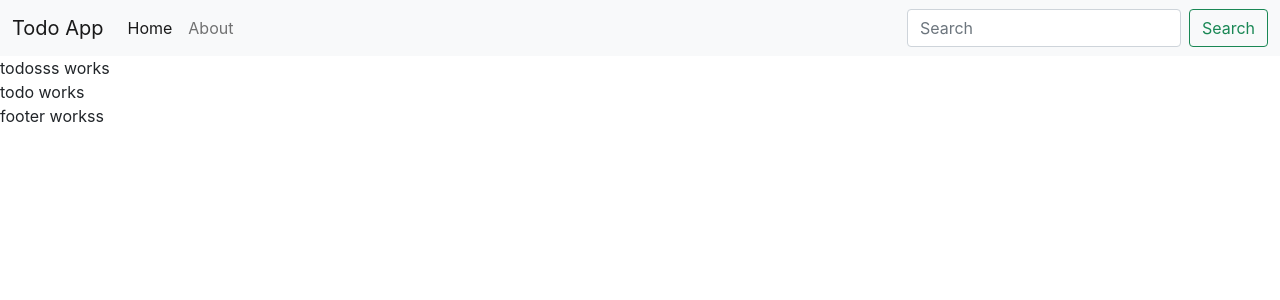
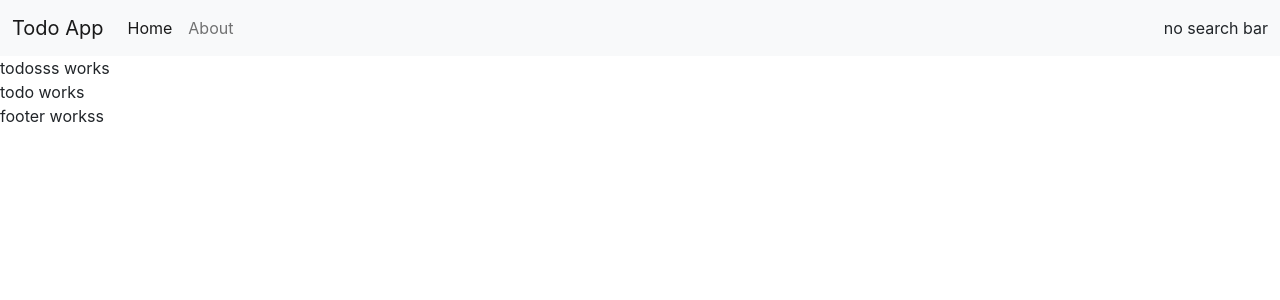
Before and after one commit to uzairqq/React-Js, a React (Create React App) app: page / in a window 1280 px wide. Shown: the top 300 px of the page. Built offline with nearby package versions, Linux system fonts and the light colour scheme.

Commit message:
using props using if or ternary condition

```diff
--- a/src/App.js
+++ b/src/App.js
@@ -5,7 +5,7 @@ import Todos from "./components/Todos";
 const App = () => {
   return (
     <>
-      <Header title="Todo App" />
+      <Header title="Todo App" searchBar={false} />
       <Todos />
       <Footer />
     </>
--- a/src/components/Header.js
+++ b/src/components/Header.js
@@ -1,12 +1,12 @@
 import React from "react";
 
-const Header = ({ title }) => {
+const Header = (props) => {
   return (
     <div>
       <nav className="navbar navbar-expand-lg navbar-light bg-light">
         <div className="container-fluid">
           <a className="navbar-brand" href="#">
-            {title}
+            {props.title}
           </a>
           <button
             className="navbar-toggler"
@@ -32,6 +32,7 @@ const Header = ({ title }) => {
                 </a>
               </li>
             </ul>
+            {props.searchBar ? (
               <form className="d-flex">
                 <input
                   className="form-control me-2"
@@ -43,6 +44,9 @@ const Header = ({ title }) => {
                   Search
                 </button>
               </form>
+            ) : (
+              "no search bar  "
+            )}
           </div>
         </div>
       </nav>
```
Lines whose indentation alone changed are shown as unchanged.
